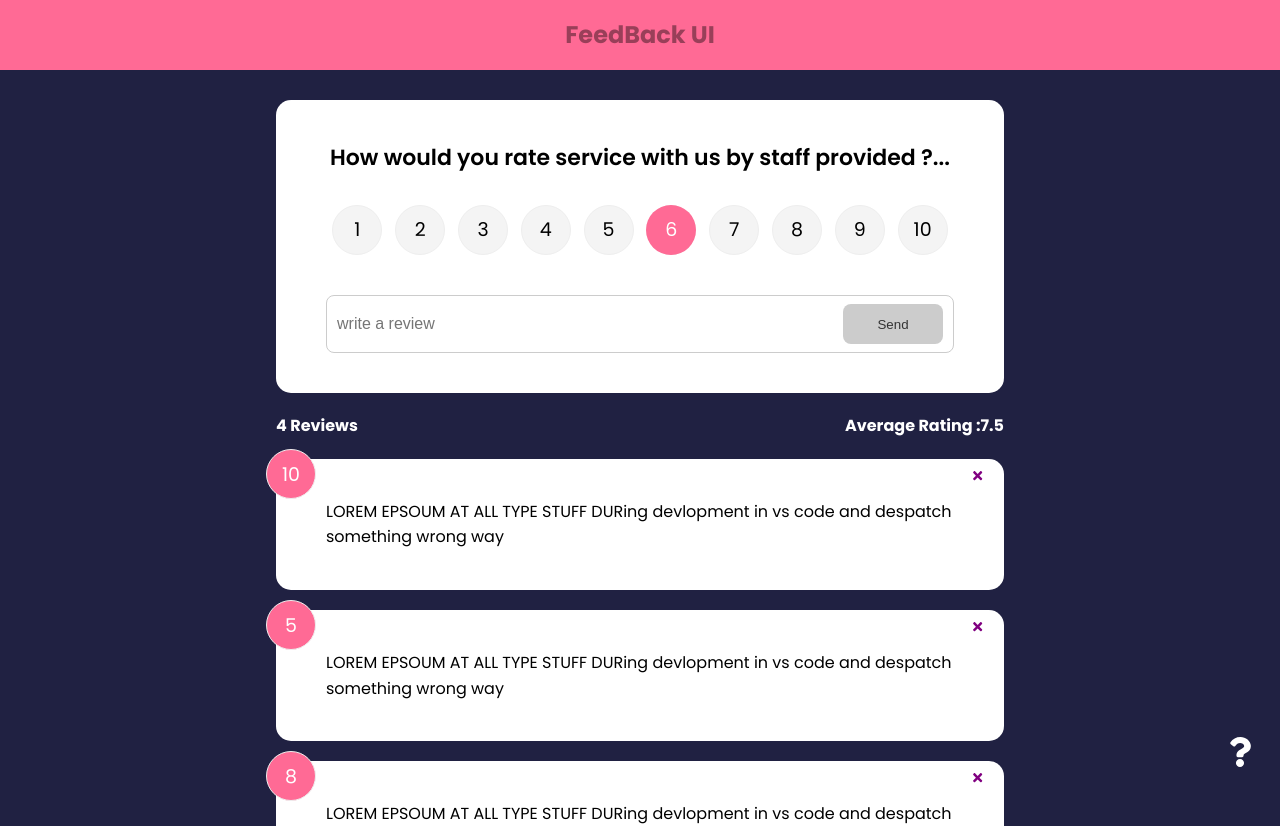
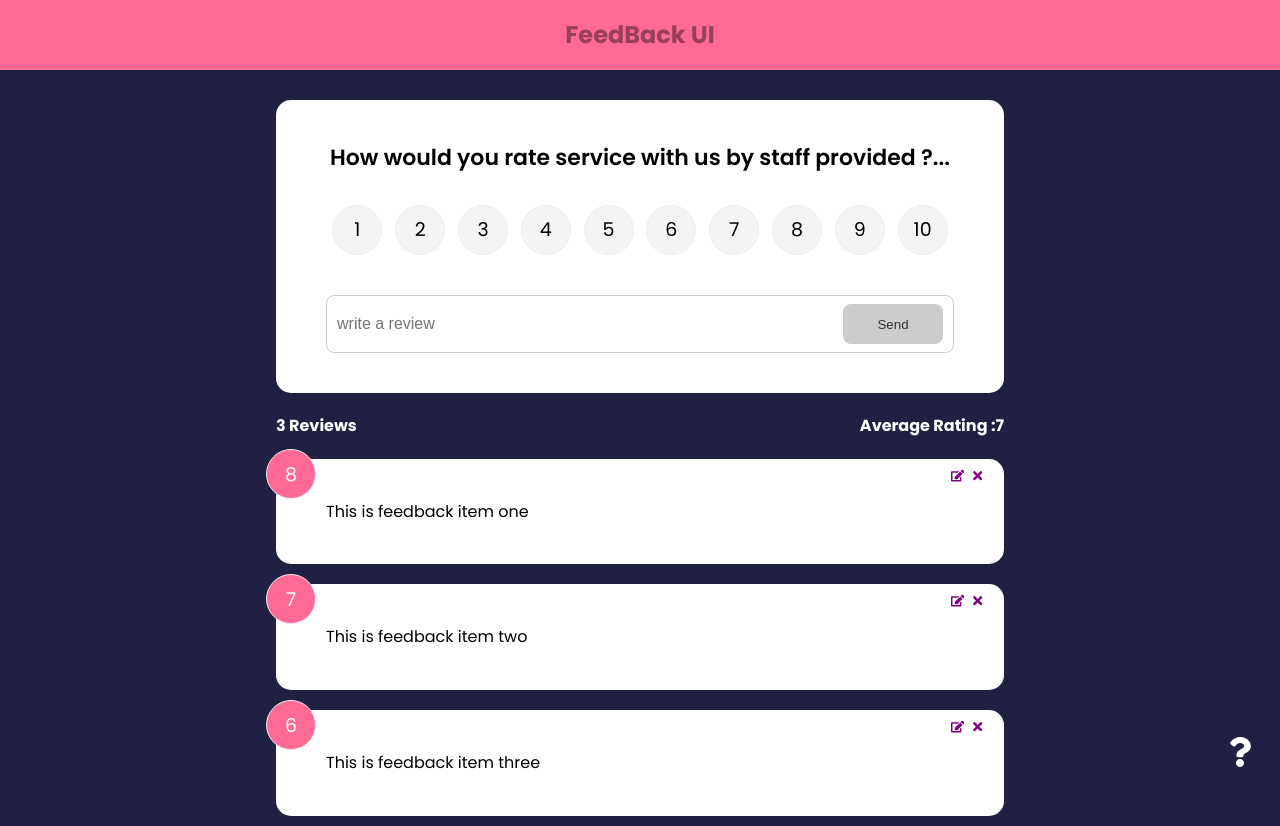
Before and after one commit to omdwd74/FEEDBACK_APP, a React (Create React App) app: page / in a window 1280 px wide. Shown: the top 826 px of the page. Built offline with nearby package versions, Linux system fonts and the light colour scheme.

Commit message:
last commit

```diff
--- a/src/App.js
+++ b/src/App.js
@@ -1,7 +1,7 @@
 import React from 'react'
-import {v4 as uuidv4} from 'uuid'
+
 import {BrowserRouter as Router , Route, Routes} from 'react-router-dom'
-import { useState } from 'react'
+
 import  Header from './components/Header'
 import FeedbackList from './components/FeedbackList'
 import FeedbackData from './data/FeedbackData'
@@ -11,70 +11,27 @@
 import FeedbackForm from './components/FeedbackForm'
 import AboutPage    from './pages/AboutPage'
 import Post from './components/Post'
+import {FeedbackProvider} from './context/FeedbackContext'
 function App(){
-    // const title = 'Blog post'
-    // const body = 'This is my blog post channel'
-    // const comments  = [
-    //     {
-    //         id: 1,text :'comment 1'
-    //     },
-    //     {
-    //         id: 2,text :'comment 2'
-    //     },{
-    //         id: 3,text :'comment 3'
-    //     },{
-    //         id: 4,text :'comment 4'
-    //     },
-    // ]
-    // return React.createElement('div',
-    // {className:'container'},
-    // React.createElement('h1',{},'My App')
-
-    // )
-    const [feedback,setFeedback] = useState(FeedbackData)
-    const addFeedback = (newFeedback) =>{
-        newFeedback.id = uuidv4()
-        setFeedback([newFeedback, ...feedback])
-    }
-    const deleteFeedback  = (id) =>{
-        // console.log('App',id)
-        if(window.confirm('Are you sure want to delete that item?')){
-            setFeedback(feedback.filter((item)=> item.id !==id))
-        }
-
-    }
-
     return (
-    <>
-
+        <FeedbackProvider>
+         <Router>
             <Header />
         <div className='container'>
-
-            <Router>
             <Routes>
                 <Route exact path ='/' element ={ <>
-          <FeedbackForm handleAdd ={addFeedback} feedback = {feedback}/>
-            <FeedbackStats feedback = {feedback}/>
-            <FeedbackList feedback = {feedback}
-            handleDelete={deleteFeedback}/>
+                 <FeedbackForm />
+                 <FeedbackStats/>
+                <FeedbackList />
                  </>
-
                 } />
-
-
                  <Route path='/about' element={<AboutPage/>}/>
                 <Route path='/post' element={<Post/>}/>
            </Routes>
-
-
-
         <AboutIconLink/>
-
+        </div>
             </Router>
-
-        </div>
-      </>
-
+            </FeedbackProvider>
     )
 
 
--- a/src/components/FeedbackForm.jsx
+++ b/src/components/FeedbackForm.jsx
@@ -1,14 +1,24 @@
 import Card from './shared/Card'
 import Button from './shared/Button'
-import { useState } from 'react';
+import { useState,useContext,useEffect } from 'react';
 import RatingSelect from './RatingSelect';
 // import { isDisabled } from '@testing-library/user-event/dist/utils';
-
-function FeedbackForm({handleAdd}){
+import FeedbackContext from '../context/FeedbackContext';
+function FeedbackForm(){
     const [text,setText] = useState('')
     const [rating,setRating] = useState(10)
     const [btnDisabled,setBtnDisabled] = useState(true)
     const [message,setMessage] = useState('')
+    const {addFeedback,feedbackEdit,updateFeedback} = useContext(FeedbackContext)
+    useEffect(()=>{
+        console.log('Hii')
+        if(feedbackEdit.edit===true)
+        {
+            setBtnDisabled(false)
+            setText(feedbackEdit.item.text)
+            setRating(feedbackEdit.item.rating)
+        }
+    },[feedbackEdit])
     const handleTextChange = (e) =>{
         if(text === ''){
             setBtnDisabled(true)
@@ -35,9 +45,15 @@
             text,
             rating,
             }
+        if(feedbackEdit.edit === true)
+        {
+            updateFeedback(feedbackEdit.item.id,newFeedback)
+        }
+        else{
 
-        handleAdd(newFeedback);
-
+        addFeedback(newFeedback);
+        }
+        setText('')
         }
 
     }
--- a/src/components/FeedbackItem.jsx
+++ b/src/components/FeedbackItem.jsx
@@ -1,8 +1,11 @@
 import Card from "./shared/Card"
-import {FaTimes} from 'react-icons/fa'
+import {FaTimes,FaEdit} from 'react-icons/fa'
 import PropTypes from "prop-types"
+import {useContext} from 'react'
+import FeedbackContext from '../context/FeedbackContext'
 
-function FeedbackItem({item,handleDelete}){
+function FeedbackItem({item}){
+    const {deleteFeedback,editFeedback} = useContext(FeedbackContext)
     // const [rating,setRating] = useState(7)
     // const [text] = useState('This is an example of feedback item')
 
@@ -17,7 +20,10 @@
     return (
         <Card >
             <div className="num-display">{item.rating}</div>
-            <button  onClick = {()=> handleDelete(item.id)} className="close"><FaTimes color="purple"/></button>
+            <button  onClick = {()=> deleteFeedback(item.id)} className="close"><FaTimes color="purple"/></button>
+            <button onClick={()=>editFeedback(item)} className="edit">
+                <FaEdit color='purple'/>
+            </button>
             <div className="text-display"> {item.text}</div>
             {/* <button onClick={handleClick}>Click</button> */}
 
--- a/src/components/FeedbackList.jsx
+++ b/src/components/FeedbackList.jsx
@@ -1,8 +1,9 @@
 import FeedbackItem from './FeedbackItem'
-
+import {useContext} from 'react'
 import {motion, AnimatePresence} from 'framer-motion'
-import PropTypes from "prop-types"
-function FeedbackList({feedback,handleDelete}){
+import FeedbackContext from '../context/FeedbackContext'
+function FeedbackList(){
+   const {feedback} = useContext(FeedbackContext)
     if(!feedback || feedback.length === 0){
 
     return <p> No Feedback Yet</p>
@@ -20,7 +21,7 @@
                 exit = {{opacity:0}}
                >
                 <FeedbackItem key ={item.id} item  = {item}
-                handleDelete = {handleDelete}
+
                 />
 
                </motion.div>
@@ -33,14 +34,5 @@
         </div>
     )
 }
-FeedbackList.propTypes  = {
-     feedback : PropTypes.arrayOf(
-        PropTypes.shape({
-            id:PropTypes.number.isRequired,
-            text:PropTypes.string.isRequired,
-            rating:PropTypes.number.isRequired,
 
-        })
-     )
-}
 export default FeedbackList;
--- a/src/components/FeedbackStats.jsx
+++ b/src/components/FeedbackStats.jsx
@@ -1,5 +1,9 @@
-import PropTypes from 'prop-types'
-function FeedbackStats({feedback}){
+
+import {useContext} from 'react'
+import FeedbackContext from '../context/FeedbackContext'
+function FeedbackStats(){
+    const {feedback} = useContext(FeedbackContext)
+
     // calculate rating avg
     let average   = feedback.reduce((acc,cur)=>{
         return acc+cur.rating
@@ -12,7 +16,5 @@
         </div>
     )
 }
-FeedbackStats.proTypes = {
-    feedback: PropTypes.array.isRequired,
-}
+
 export default FeedbackStats;
--- a/src/components/RatingSelect.jsx
+++ b/src/components/RatingSelect.jsx
@@ -1,7 +1,12 @@
-import { useState } from "react"
+import { useState,useContext, useEffect } from "react"
+import FeedbackContext from '../context/FeedbackContext'
+function RatingSelect({select}){
+    const [selected,setSelected] = useState(10)
 
-function RatingSelect({select}){
-    const [selected,setSelected] = useState(6)
+    const {feedbackEdit} = useContext(FeedbackContext)
+    useEffect(()=>{
+        setSelected(feedbackEdit.item.rating)
+    },[feedbackEdit])
     const handleChange = (e) =>{
         setSelected(+e.currentTarget.value)
         select(+e.currentTarget.value)
--- /dev/null
+++ b/src/context/FeedbackContext.js
@@ -0,0 +1,62 @@
+import {createContext,useState} from 'react'
+import {v4 as uuidv4} from 'uuid'
+
+const FeedbackContext  = createContext()
+
+export const FeedbackProvider = ({children})  =>{
+    const [feedback,setFeedback] = useState([
+        {
+            id:1,
+            text:'This is feedback item one ',
+            rating:8
+        },
+        {
+            id:2,
+            text:'This is feedback item two ',
+            rating:7
+        },
+        {
+            id:3,
+            text:'This is feedback item three ',
+            rating:6
+        }
+    ])
+    const [feedbackEdit,setFeedbackEdit] = useState({item:{},edit:false})
+    // Add feedback item
+    const addFeedback = (newFeedback) =>{
+        newFeedback.id = uuidv4()
+        setFeedback([newFeedback, ...feedback])
+    }
+    // delete feedback
+    const deleteFeedback  = (id) =>{
+        // console.log('App',id)
+        if(window.confirm('Are you sure want to delete that item?')){
+            setFeedback(feedback.filter((item)=> item.id !==id))
+        }
+
+    }
+    //Update feedback item
+    const updateFeedback = (id,updItem) =>{
+       setFeedback(
+        feedback.map((item)=>item.id===id?{...item,...updItem}:item))
+
+    }
+    // set item to updated
+    const editFeedback = (item) => {
+        setFeedbackEdit({
+            item,
+            edit:true,
+        })
+    }
+    return <FeedbackContext.Provider value = {{
+         feedback,
+         deleteFeedback,
+         addFeedback,
+         editFeedback,
+         feedbackEdit,
+         updateFeedback
+    }}>
+    {children}
+    </FeedbackContext.Provider>
+}
+export default FeedbackContext;
```
Lines whose indentation alone changed are shown as unchanged.
